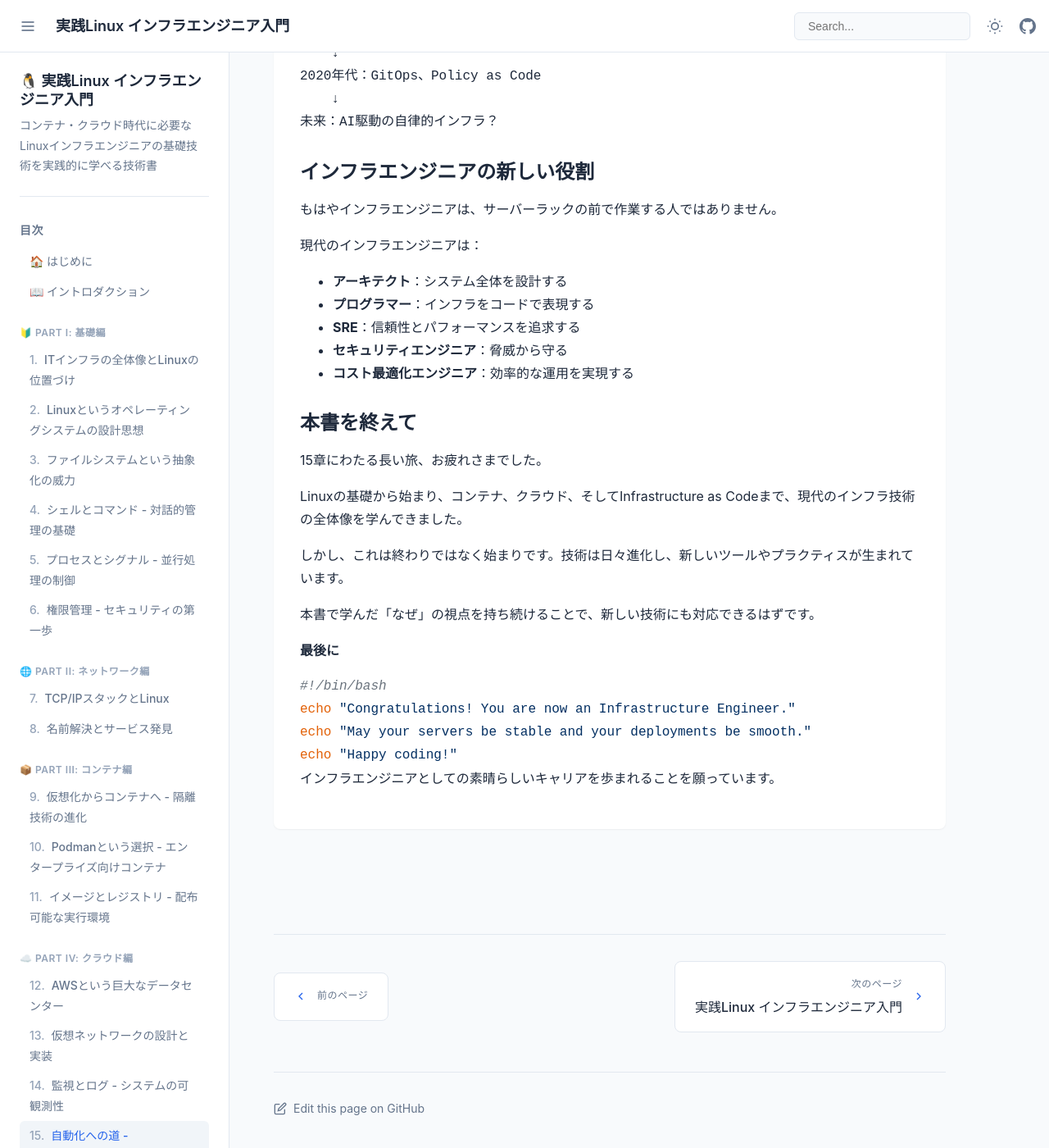
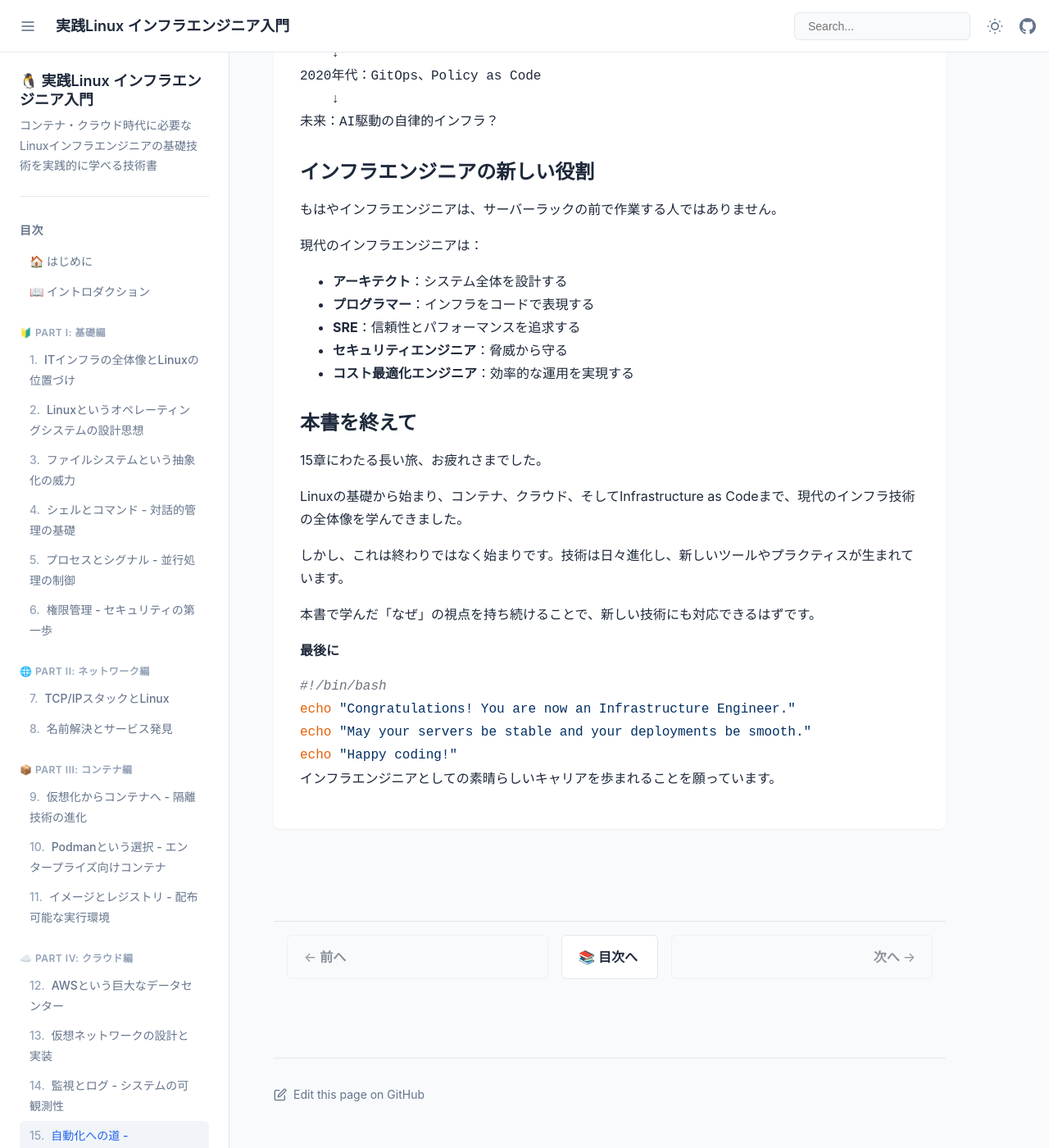
Before and after one commit to itdojp/linux-infra-textbook2, a Jekyll site: the page built from docs/chapters/chapter-15-infrastructure-as-code.md, in a window 1280 px wide and 1400 px high, scrolled down 29383 px. Shown: the whole window at 82% size. Built offline with Jekyll 4.4.1, drawn with Linux system fonts in a browser that asks for light colours; our own code applies the rules of GitHub Pages for plain Markdown files.

Commit message:
Unify bottom navigation (prev/next) (#16)
Co-authored-by: itdojp-automation <automation@itdo.jp>

```diff
--- a/docs/_includes/page-navigation.html
+++ b/docs/_includes/page-navigation.html
@@ -1,217 +1,128 @@
-<!-- Page Navigation (Previous/Next) -->
-<!-- Fallbacks to list-based navigation if per-page nav_data is unavailable -->
-{% assign current_path = page.url | remove: '.html' | remove_first: '/' %}
-{% assign previous_page = nil %}
-{% assign next_page = nil %}
-{% assign prev_url = nil %}
-{% assign prev_title = nil %}
-{% assign next_url = nil %}
-{% assign next_title = nil %}
+<!-- Canonical Page Navigation (Previous/Next) for book-formatter v3 -->
+{% comment %}
+Order resolution strategy (first match wins):
+1) site.data.navigation (keys: introduction, chapters, additional, appendices, afterword)
+2) site.pages where layout: book and order exists, sorted by order
+3) Fallback by URL groups sorted by url: /introduction/, /chapters/, /additional/ or /resources/, /appendices/, /afterword/
+{% endcomment %}
 
-{%- comment -%}
-Try BookGenerator-style per-page navigation first: site.data.navigation[<path>]
-{%- endcomment -%}
-{% assign nav_data = site.data.navigation[current_path] %}
-{% if nav_data %}
-  {% if nav_data.previous %}{% assign previous_page = nav_data.previous %}{% endif %}
-  {% if nav_data.next %}{% assign next_page = nav_data.next %}{% endif %}
+{% assign nav_items = nil %}
+{% assign navigation = site.data.navigation %}
+
+{% if navigation %}
+  {%- assign seq = "" | split: "|" -%}
+  {%- if navigation.introduction -%}
+    {%- assign seq = seq | concat: navigation.introduction -%}
+  {%- endif -%}
+  {%- if navigation.chapters -%}
+    {%- assign seq = seq | concat: navigation.chapters -%}
+  {%- endif -%}
+  {%- if navigation.additional -%}
+    {%- assign seq = seq | concat: navigation.additional -%}
+  {%- endif -%}
+  {%- if navigation.resources -%}
+    {%- assign seq = seq | concat: navigation.resources -%}
+  {%- endif -%}
+  {%- if navigation.appendices -%}
+    {%- assign seq = seq | concat: navigation.appendices -%}
+  {%- endif -%}
+  {%- if navigation.afterword -%}
+    {%- assign seq = seq | concat: navigation.afterword -%}
+  {%- endif -%}
+  {% assign nav_items = seq %}
 {% endif %}
 
-{%- comment -%}
-If previous/next not resolved, derive from list-based navigation
-{%- endcomment -%}
-{% if previous_page == nil and next_page == nil %}
-  {% assign items = "" | split: "" %}
-  {% if site.data.navigation.introduction %}
-    {% assign items = items | concat: site.data.navigation.introduction %}
-  {% endif %}
-  {% if site.data.navigation.chapters %}
-    {% assign items = items | concat: site.data.navigation.chapters %}
-  {% endif %}
-  {% if site.data.navigation.appendices %}
-    {% assign items = items | concat: site.data.navigation.appendices %}
-  {% endif %}
-  {% if site.data.navigation.afterword %}
-    {% assign items = items | concat: site.data.navigation.afterword %}
-  {% endif %}
-
-  {% assign current_index = -1 %}
-  {% for it in items %}
-    {% if page.url == it.path or page.url contains it.path %}
-      {% assign current_index = forloop.index0 %}
-      {% break %}
-    {% endif %}
-  {% endfor %}
-
-  {% if current_index != -1 %}
-    {% assign prev_index = current_index | minus: 1 %}
-    {% assign next_index = current_index | plus: 1 %}
-    {% if prev_index >= 0 %}
-      {% assign previous_page = items[prev_index] %}
-    {% endif %}
-    {% if next_index < items.size %}
-      {% assign next_page = items[next_index] %}
-    {% endif %}
+{% if nav_items == nil or nav_items.size == 0 %}
+  {%- assign ordered_pages = site.pages | where: "layout", "book" | where_exp: "p", "p.order" | sort: "order" -%}
+  {% if ordered_pages and ordered_pages.size > 0 %}
+    {% assign nav_items = ordered_pages %}
   {% endif %}
 {% endif %}
 
-{%- comment -%}
-Final fallback: derive by ordering pages with layout: book and 'order'
-{%- endcomment -%}
-{% if previous_page == nil and next_page == nil %}
-  {% assign book_pages = site.pages | where: 'layout', 'book' | sort: 'order' %}
-  {% assign current_index = -1 %}
-  {% for p in book_pages %}
-    {% if page.url == p.url or page.url contains p.url %}
-      {% assign current_index = forloop.index0 %}
-      {% break %}
-    {% endif %}
-  {% endfor %}
-  {% if current_index != -1 %}
-    {% assign prev_index = current_index | minus: 1 %}
-    {% assign next_index = current_index | plus: 1 %}
-    {% if prev_index >= 0 %}
-      {% assign prev_page = book_pages[prev_index] %}
-      {% assign prev_url = prev_page.url %}
-      {% assign prev_title = prev_page.title %}
-    {% endif %}
-    {% if next_index < book_pages.size %}
-      {% assign next_page_o = book_pages[next_index] %}
-      {% assign next_url = next_page_o.url %}
-      {% assign next_title = next_page_o.title %}
-    {% endif %}
-  {% endif %}
+{% if nav_items == nil or nav_items.size == 0 %}
+  {%- assign intro = site.pages | where: "layout", "book" | where_exp: "p", "p.url contains '/introduction/'" | sort: "url" -%}
+  {%- assign chaps = site.pages | where: "layout", "book" | where_exp: "p", "p.url contains '/chapters/'" | sort: "url" -%}
+  {%- assign addtn = site.pages | where: "layout", "book" | where_exp: "p", "p.url contains '/additional/' or p.url contains '/resources/'" | sort: "url" -%}
+  {%- assign appdx = site.pages | where: "layout", "book" | where_exp: "p", "p.url contains '/appendices/'" | sort: "url" -%}
+  {%- assign aftwd = site.pages | where: "layout", "book" | where_exp: "p", "p.url contains '/afterword/'" | sort: "url" -%}
+  {%- assign seq = intro | concat: chaps | concat: addtn | concat: appdx | concat: aftwd -%}
+  {% assign nav_items = seq %}
 {% endif %}
 
-<div class="page-nav">
-    <!-- Previous Page -->
-    <div class="page-nav-item page-nav-prev">
-        {% if previous_page or prev_url %}
-        <a href="{{ previous_page.path | default: prev_url | relative_url }}" class="page-nav-link">
-            <svg width="16" height="16" viewBox="0 0 24 24" fill="none" stroke="currentColor" stroke-width="2">
-                <polyline points="15 18 9 12 15 6"></polyline>
-            </svg>
-            <div class="page-nav-content">
-                <span class="page-nav-label">前のページ</span>
-                <span class="page-nav-title">{{ previous_page.title | default: prev_title }}</span>
-            </div>
-        </a>
-        {% endif %}
-    </div>
+{%- assign current_index = nil -%}
+{%- if nav_items and nav_items.size > 0 -%}
+  {%- for item in nav_items -%}
+    {%- if item.path and item.path != '' -%}
+      {%- assign item_url = item.path -%}
+    {%- else -%}
+      {%- assign item_url = item.url -%}
+    {%- endif -%}
+    {%- if item_url == page.url or page.url contains item_url -%}
+      {%- assign current_index = forloop.index0 -%}
+      {%- break -%}
+    {%- endif -%}
+  {%- endfor -%}
+{%- endif -%}
 
-    <!-- Next Page -->
-    <div class="page-nav-item page-nav-next">
-        {% if next_page or next_url %}
-        <a href="{{ next_page.path | default: next_url | relative_url }}" class="page-nav-link">
-            <div class="page-nav-content">
-                <span class="page-nav-label">次のページ</span>
-                <span class="page-nav-title">{{ next_page.title | default: next_title }}</span>
-            </div>
-            <svg width="16" height="16" viewBox="0 0 24 24" fill="none" stroke="currentColor" stroke-width="2">
-                <polyline points="9 18 15 12 9 6"></polyline>
-            </svg>
-        </a>
-        {% endif %}
-    </div>
-</div>
+{%- assign previous_item = nil -%}
+{%- assign next_item = nil -%}
+{%- if current_index != nil -%}
+  {%- assign prev_index = current_index | minus: 1 -%}
+  {%- assign next_index = current_index | plus: 1 -%}
+  {%- if prev_index >= 0 -%}
+    {%- assign previous_item = nav_items[prev_index] -%}
+  {%- endif -%}
+  {%- if next_index < nav_items.size -%}
+    {%- assign next_item = nav_items[next_index] -%}
+  {%- endif -%}
+{%- endif -%}
+
+<nav class="book-navigation" aria-label="Chapter navigation">
+  <div class="chapter-nav">
+    {% if previous_item %}
+      {%- assign prev_url = previous_item.path | default: previous_item.url -%}
+      <a href="{{ prev_url | relative_url }}" class="nav-prev" rel="prev">
+        <span class="arrow">←</span>
+        <span class="label">前へ</span>
+        <span class="title">{{ previous_item.title | default: previous_item.name | default: "前のページ" }}</span>
+      </a>
+    {% else %}
+      <span class="nav-disabled nav-prev">
+        <span class="arrow">←</span>
+        <span class="label">前へ</span>
+      </span>
+    {% endif %}
+
+    <a href="{{ '/' | relative_url }}" class="nav-home">
+      <span class="icon">📚</span>
+      <span class="label">目次へ</span>
+    </a>
+
+    {% if next_item %}
+      {%- assign next_url = next_item.path | default: next_item.url -%}
+      <a href="{{ next_url | relative_url }}" class="nav-next" rel="next">
+        <span class="label">次へ</span>
+        <span class="title">{{ next_item.title | default: next_item.name | default: "次のページ" }}</span>
+        <span class="arrow">→</span>
+      </a>
+    {% else %}
+      <span class="nav-disabled nav-next">
+        <span class="label">次へ</span>
+        <span class="arrow">→</span>
+      </span>
+    {% endif %}
+  </div>
+</nav>
 
 <style>
-.page-nav {
-    display: flex;
-    justify-content: space-between;
-    align-items: center;
-    margin-top: 3rem;
-    padding-top: 2rem;
-    border-top: 1px solid var(--border-color);
-}
-
-.page-nav-item {
-    flex: 1;
-    max-width: 45%;
-}
-
-.page-nav-prev {
-    text-align: left;
-}
-
-.page-nav-next {
-    text-align: right;
-    margin-left: auto;
-}
-
-.page-nav-link {
-    display: inline-flex;
-    align-items: center;
-    gap: 0.75rem;
-    padding: 1rem 1.5rem;
-    border: 1px solid var(--border-color);
-    border-radius: 8px;
-    text-decoration: none;
-    transition: all 0.2s ease;
-    background: var(--bg-primary);
-}
-
-.page-nav-link:hover {
-    border-color: var(--primary-color);
-    transform: translateY(-2px);
-    box-shadow: 0 4px 12px rgba(0, 0, 0, 0.1);
-}
-
-.page-nav-content {
-    display: flex;
-    flex-direction: column;
-    gap: 0.25rem;
-}
-
-.page-nav-label {
-    font-size: 0.75rem;
-    color: var(--text-secondary);
-    text-transform: uppercase;
-    letter-spacing: 0.5px;
-}
-
-.page-nav-title {
-    font-size: 1rem;
-    color: var(--text-primary);
-    font-weight: 500;
-}
-
-/* Dark mode adjustments */
-[data-theme="dark"] .page-nav-link {
-    background: var(--bg-secondary);
-}
-
-[data-theme="dark"] .page-nav-link:hover {
-    box-shadow: 0 4px 12px rgba(0, 0, 0, 0.3);
-}
-
-/* Responsive adjustments */
-@media (max-width: 768px) {
-    .page-nav {
-        flex-direction: column;
-        gap: 1rem;
-    }
-
-    .page-nav-item {
-        max-width: 100%;
-        width: 100%;
-    }
-
-    .page-nav-next {
-        margin-left: 0;
-    }
-
-    .page-nav-link {
-        width: 100%;
-        justify-content: space-between;
-    }
-
-    .page-nav-prev .page-nav-link {
-        flex-direction: row;
-    }
-
-    .page-nav-next .page-nav-link {
-        flex-direction: row-reverse;
-    }
-}
+.book-navigation { margin: 2rem 0; padding: 1rem; border-top: 1px solid var(--color-border, #e5e7eb); }
+.chapter-nav { display: flex; justify-content: space-between; align-items: center; gap: 1rem; }
+.nav-prev, .nav-next, .nav-home { display: flex; align-items: center; padding: 0.75rem 1.25rem; background: var(--color-surface, #fff); border: 1px solid var(--color-border, #e5e7eb); border-radius: 6px; text-decoration: none; color: inherit; }
+.nav-disabled { opacity: .5; cursor: not-allowed; background: var(--color-muted, #f9fafb); }
+.nav-prev { flex: 1; }
+.nav-next { flex: 1; justify-content: flex-end; text-align: right; }
+.nav-home { flex: 0 0 auto; }
+.label { font-weight: 600; margin: 0 .25rem; }
+.title { font-size: .9rem; opacity: .8; max-width: 220px; overflow: hidden; text-overflow: ellipsis; white-space: nowrap; }
+@media (max-width: 768px) { .chapter-nav { flex-wrap: wrap; } .nav-prev, .nav-next { flex: 1 1 45%; } .nav-home { flex: 1 1 100%; order: -1; justify-content: center; } .title { display: none; } }
 </style>
```
